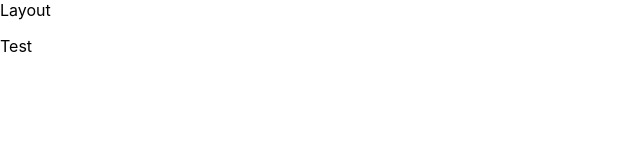
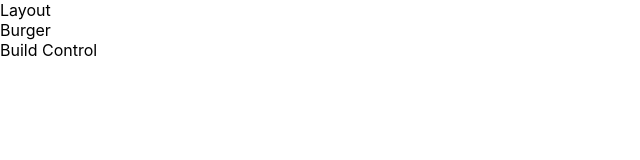
Before and after one commit to cagriyildiz/burger-builder, a React app: page / in a window 1280 px wide. Shown: the top 160 px of the page, without its empty margins (0-640 px from the left). Built offline with nearby package versions, Linux system fonts and the light colour scheme.

Commit message:
Add BurgerBuilder component

```diff
--- a/src/App.js
+++ b/src/App.js
@@ -1,13 +1,14 @@
 import React, { Component } from 'react';
 
 import Layout from './components/Layout/Layout';
+import BurgerBuilder from './containers/BurgerBuilder/BurgerBuilder';
 
 class App extends Component {
   render() {
     return (
       <div>
         <Layout>
-          <p>Test</p>
+          <BurgerBuilder />
         </Layout>
       </div>
     );
--- /dev/null
+++ b/src/components/Layout/Layout.css
@@ -0,0 +1,3 @@
+.Content {
+    margin-top: 16px;
+}
--- a/src/components/Layout/Layout.js
+++ b/src/components/Layout/Layout.js
@@ -1,11 +1,12 @@
 import React from 'react';
 
 import Aux from '../../hoc/Auxiliary';
+import classes from './Layout.css';
 
 const layout = (props) => (
   <Aux>
     <div>Layout</div>
-    <main>
+    <main className={classes.Content}>
       {props.children}
     </main>
   </Aux>
--- /dev/null
+++ b/src/containers/BurgerBuilder/BurgerBuilder.js
@@ -0,0 +1,16 @@
+import React, { Component } from 'react';
+
+import Aux from '../../hoc/Auxiliary';
+
+class BurgerBuilder extends Component {
+  render() {
+    return (
+      <Aux>
+        <div>Burger</div>
+        <div>Build Control</div>
+      </Aux>
+    )
+  }
+}
+
+export default BurgerBuilder;
```
